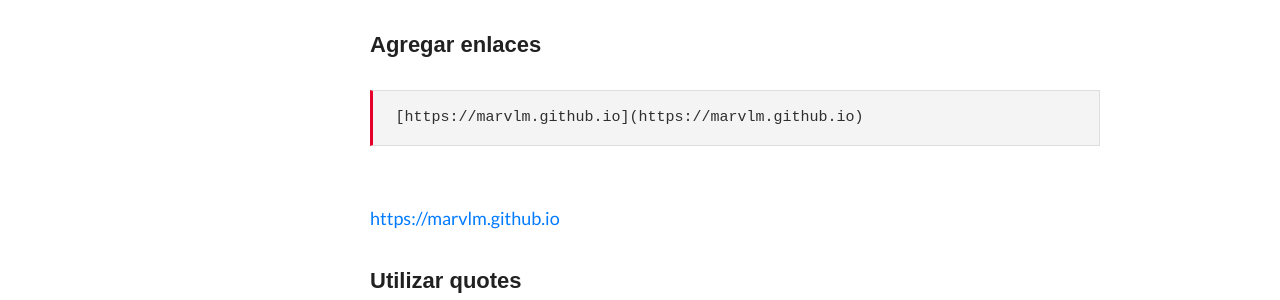
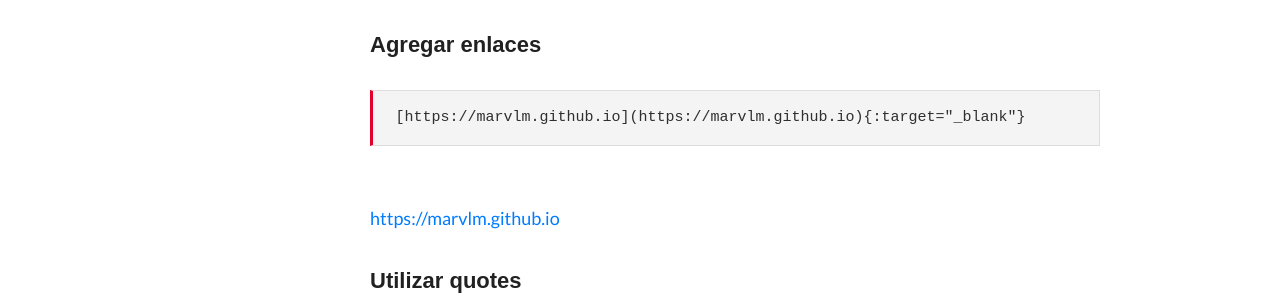
Before and after one commit to marvlm/thebranchconf, a Jekyll site: the page built from _posts/2019-12-23-como-publicar-articulo.md, in a window 1280 px wide and 900 px high, scrolled down 3387 px. Shown: the part 151-451 px from the top of the window. Built offline with Jekyll 4.4.1, drawn with Linux system fonts in a browser that asks for light colours; nearby versions of some CDN libraries; some web fonts are replaced; comment, search, counter and statistics services are not loaded.

Commit message:
Added target blank in link example

````diff
--- a/_posts/2019-12-23-como-publicar-articulo.md
+++ b/_posts/2019-12-23-como-publicar-articulo.md
@@ -95,10 +95,10 @@ La segunda, cuando se trata de una porción de código distribuido en varias lí
 ## Agregar enlaces
 
 ```
-[{{site.url}}]({{site.url}})
+[{{site.url}}]({{site.url}}){:target="_blank"}
 ```
 
-[{{site.url}}]({{site.url}})
+[{{site.url}}]({{site.url}}){:target="_blank" rel="noopener"}
 
 ## Utilizar quotes
 ```
````
